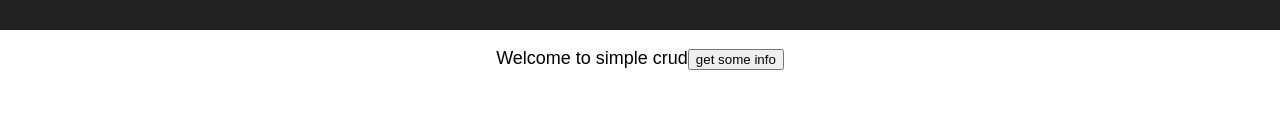
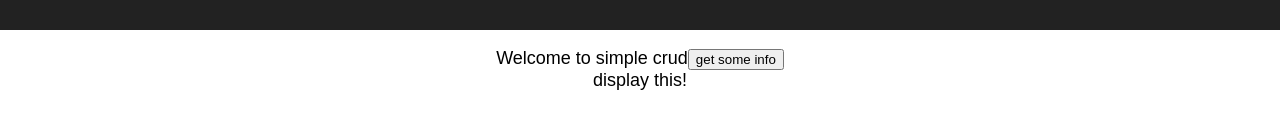
Before and after one commit to rubypruneda/simple-crud, a React (Create React App) app: page / in a window 1280 px wide. Shown: the part 160-300 px from the top of the page. Built offline with nearby package versions, Linux system fonts and the light colour scheme.

Commit message:
working on displaying state

```diff
--- a/src/App.js
+++ b/src/App.js
@@ -31,6 +31,9 @@ class App extends Component {
   stater() {
     this.setState({info: this.getInfo()})
   }
+  test() {
+    return 'display this!'
+  }
   // componentDidMount() {
   //   this.getInfo()
   // }
@@ -44,8 +47,7 @@ class App extends Component {
         <p className="App-intro">
           Welcome to simple crud
           <button onClick={() => this.getInfo()}>get some info</button>
-          <div>{this.state.pls.map((m,i) => {
-           return <p key={i}>{m}</p> })}</div>
+          <div>{this.test()}</div>
           {/* {this.getInfo()} */}
         </p>
       </div>
```
